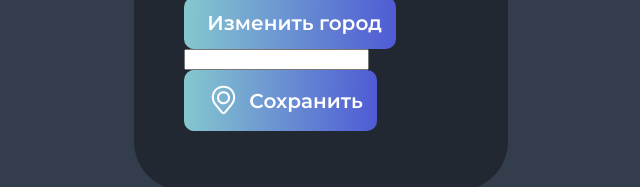
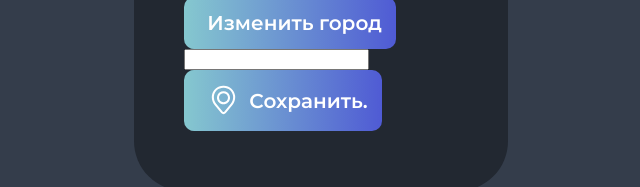
Before and after one commit to 183Natasha/WeatherVue-app, a Vue app: page / in a window 1280 px wide. Shown: the part 414-601 px from the top of the page, without its empty margins (319-959 px from the left). Built offline with nearby package versions, Linux system fonts and the light colour scheme.

Commit message:
создана тестовая ветвь

```diff
--- a/src/components/CitySelect.vue
+++ b/src/components/CitySelect.vue
@@ -31,7 +31,7 @@ function edit() {
     <input id="city" type="text" name="city">
     <AppButton @click="select()">
         <IconLocation></IconLocation>
-        Сохранить
+        Сохранить.
     </AppButton>
 
 
```
